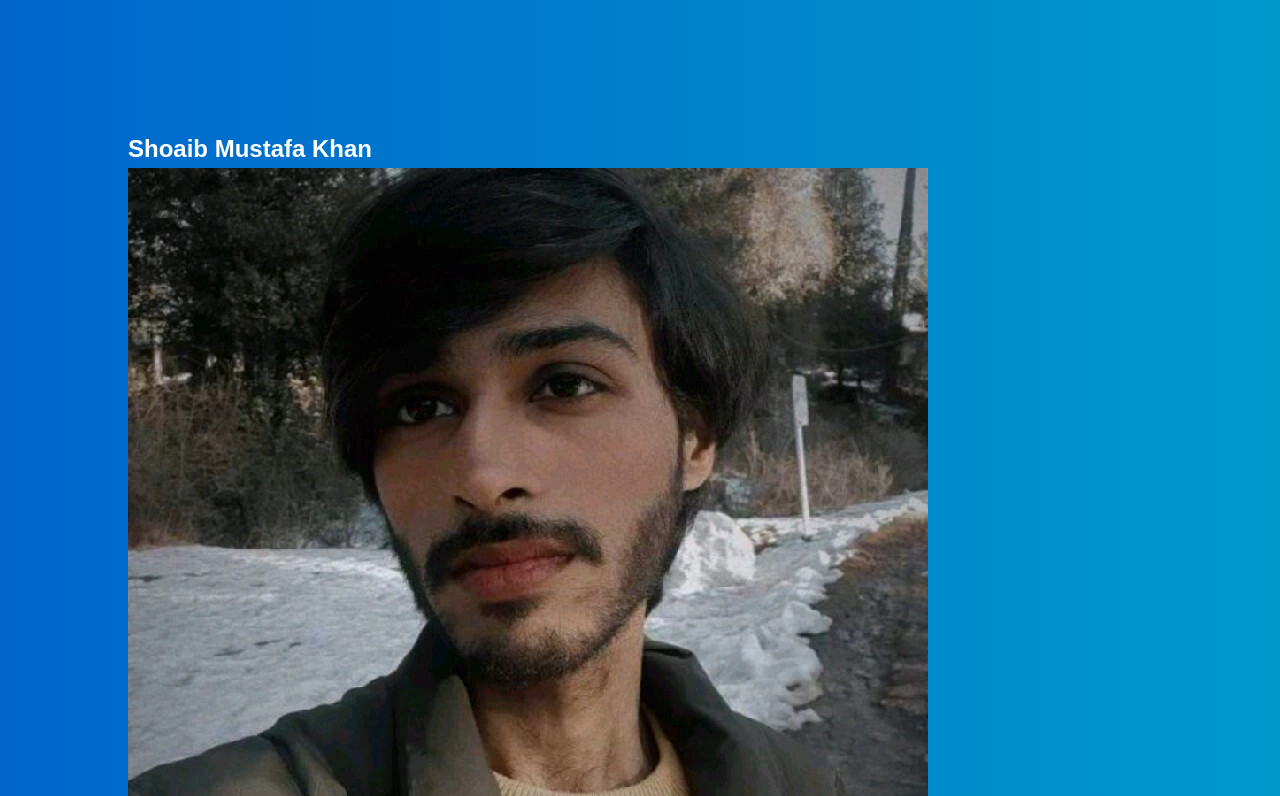
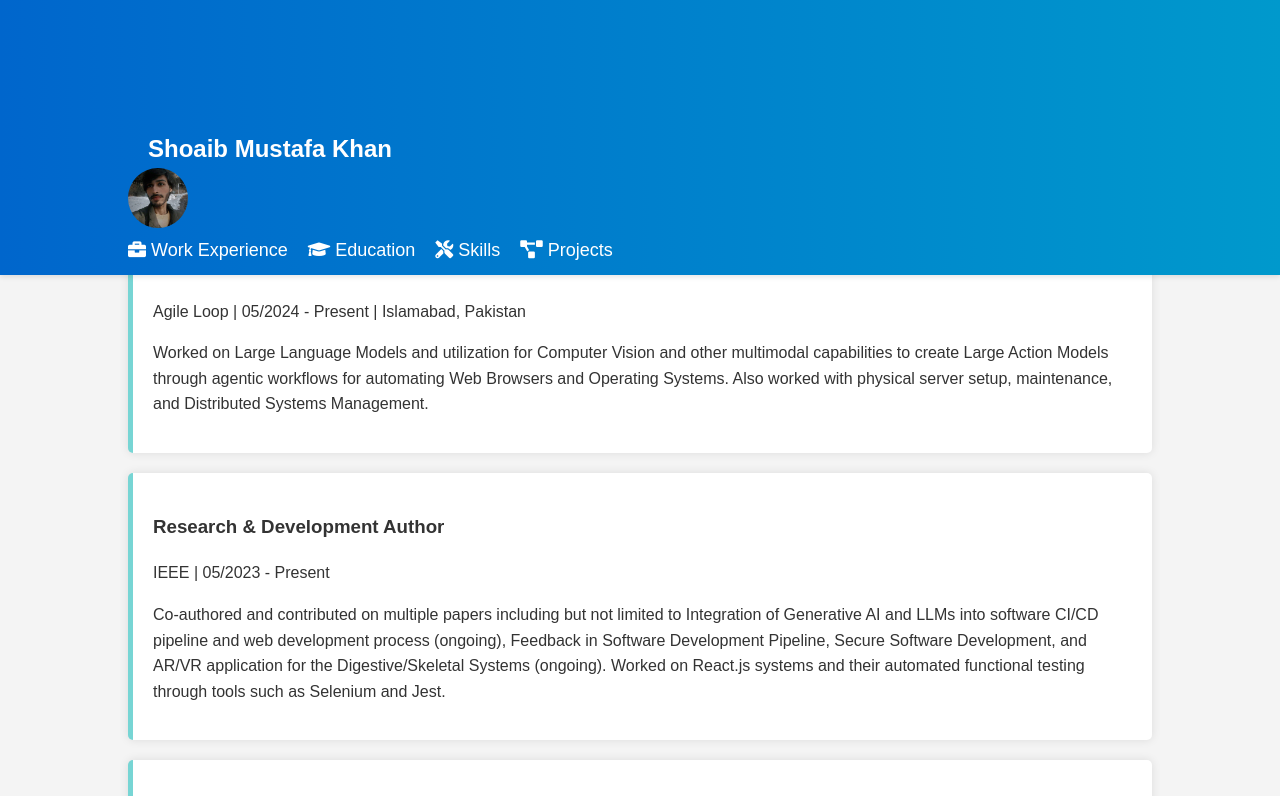
Before and after one commit to shoaibmustafakhan/shoaibmustafakhan.github.io, a plain HTML site: page index.html in a window 1280 px wide. Shown: the top 796 px of the page. Drawn offline with Linux system fonts and the light colour scheme.

Commit message:
Update styles.css

```diff
--- a/styles.css
+++ b/styles.css
@@ -17,23 +17,29 @@ header {
     width: 100%;
     z-index: 1000;
     box-shadow: 0 2px 5px rgba(0, 0, 0, 0.1);
-}
-
-header .container {
-    display: flex;
-    justify-content: space-between;
-    align-items: center;
+    display: flex; /* Added to align name and image */
+    align-items: center; /* Align items vertically */
+    justify-content: space-between; /* Space between name and image */
 }
 
 header .header-content h1 {
     margin: 0;
     font-size: 24px;
     font-weight: bold;
+    margin-left: 20px; /* Added margin for spacing */
+}
+
+header .header-content img { /* Added style for the image */
+    width: 60px;
+    height: 60px;
+    border-radius: 50%;
+    margin-right: 20px; /* Added margin for spacing */
 }
 
 header .nav-links {
     display: flex;
     gap: 20px;
+    margin-right: 20px; /* Added margin for spacing */
 }
 
 header .nav-links a {
```
